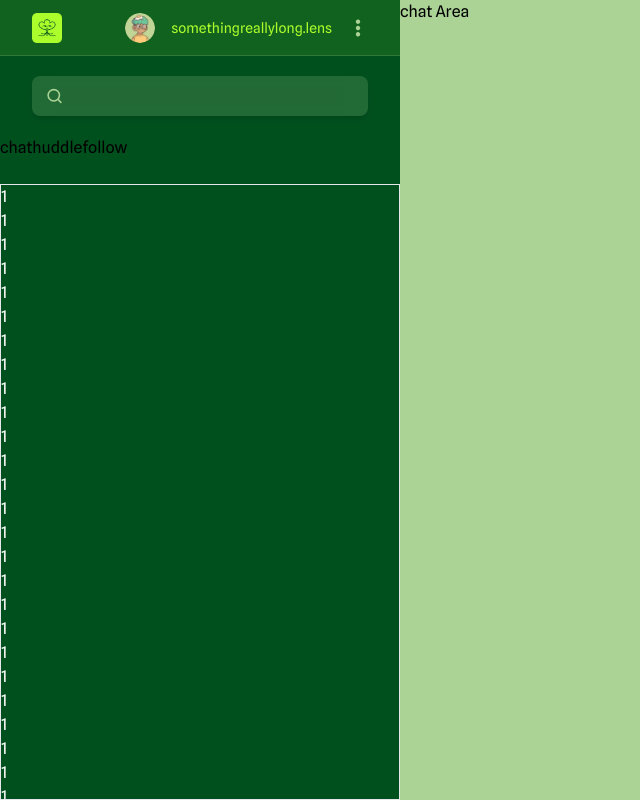
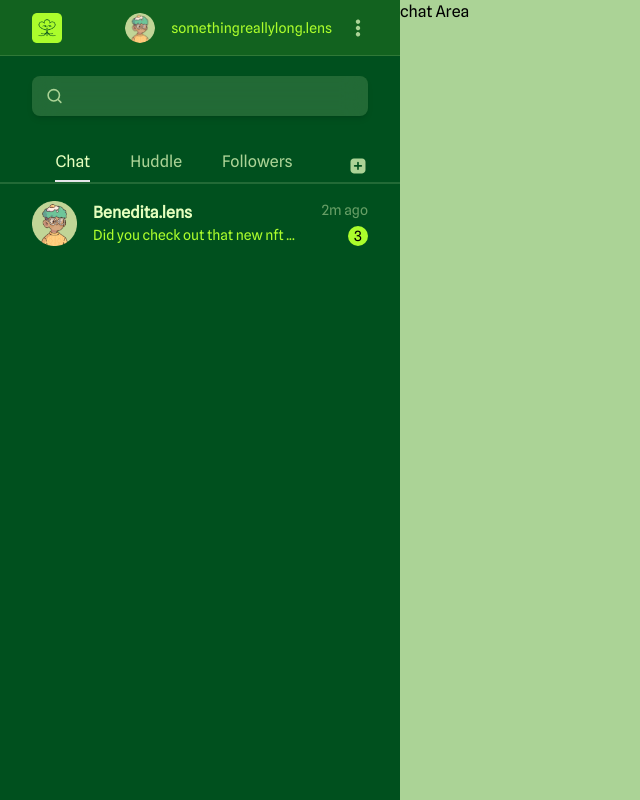
Before and after one commit to harry-sketch/Lens-Revamp, a Next.js app: page /conference in a window 1280 px wide. Shown: the whole page, without its empty margins (0-640 px from the left). Built offline with nearby package versions, Linux system fonts and the light colour scheme.

Commit message:
add: sidebar area

```diff
--- a/package.json
+++ b/package.json
@@ -10,6 +10,7 @@
   },
   "dependencies": {
     "@next/font": "13.1.6",
+    "@radix-ui/react-tabs": "^1.0.2",
     "@types/node": "18.11.18",
     "@types/react": "18.0.27",
     "@types/react-dom": "18.0.10",
--- a/src/Assets/BasicIcons.tsx
+++ b/src/Assets/BasicIcons.tsx
@@ -32,6 +32,20 @@ const BasicIcons: svgtype = {
       />
     </svg>
   ),
+  add: (
+    <svg
+      width="20"
+      height="20"
+      viewBox="0 0 20 20"
+      fill="none"
+      xmlns="http://www.w3.org/2000/svg"
+    >
+      <path
+        d="M5.82552 2.44141C3.98469 2.44141 2.49219 3.93391 2.49219 5.77474V14.1081C2.49219 15.9489 3.98469 17.4414 5.82552 17.4414H14.1588C15.9997 17.4414 17.4922 15.9489 17.4922 14.1081V5.77474C17.4922 3.93391 15.9997 2.44141 14.1588 2.44141H5.82552ZM9.99218 5.77474C10.4522 5.77474 10.8255 6.14807 10.8255 6.60807V9.10807H13.3255C13.7855 9.10807 14.1588 9.4814 14.1588 9.9414C14.1588 10.4014 13.7855 10.7747 13.3255 10.7747H10.8255V13.2747C10.8255 13.7347 10.4522 14.1081 9.99218 14.1081C9.53218 14.1081 9.15885 13.7347 9.15885 13.2747V10.7747H6.65885C6.19885 10.7747 5.82552 10.4014 5.82552 9.9414C5.82552 9.4814 6.19885 9.10807 6.65885 9.10807H9.15885V6.60807C9.15885 6.14807 9.53218 5.77474 9.99218 5.77474Z"
+        fill="#ABD396"
+      />
+    </svg>
+  ),
 };
 
 export default BasicIcons;
--- /dev/null
+++ b/src/components/Conference/Sidebar/ChatTab/ChatTab.tsx
@@ -0,0 +1,16 @@
+import { sliceMsg } from "@/utils/helpers";
+import Image from "next/image";
+import HandleStrp from "./HandleStrp";
+
+const ChatTab = () => (
+  <>
+    <HandleStrp
+      unreadCnt={3}
+      handleName="Benedita.lens"
+      timestamp="2m ago"
+      msg="Did you check out that new nft collection called, Doodles?"
+    />
+  </>
+);
+
+export default ChatTab;
--- /dev/null
+++ b/src/components/Conference/Sidebar/ChatTab/HandleStrp.tsx
@@ -0,0 +1,47 @@
+import React from "react";
+import Image from "next/image";
+
+// Utils
+import { sliceMsg } from "@/utils/helpers";
+
+interface Props {
+  msg: string;
+  handleName: string;
+  timestamp: string;
+  unreadCnt: number;
+}
+
+const HandleStrp: React.FC<Props> = ({
+  handleName,
+  msg,
+  timestamp,
+  unreadCnt,
+}) => (
+  <div className="flex items-center justify-between">
+    <div className="flex items-center gap-4">
+      <Image
+        src="/images/SidebarAvatar.png"
+        alt="peer-avatar"
+        width={45}
+        height={45}
+        className="object-contain"
+      />
+      <div>
+        <div className="text-base font-semibold text-custom-lens04">
+          {handleName}
+        </div>
+        <div className="truncate text-custom-lens02 text-sm font-normal">
+          {sliceMsg(msg)}
+        </div>
+      </div>
+    </div>
+    <div className="flex items-end flex-col gap-1.5">
+      <div className="text-custom-lens03/60 text-sm">{timestamp}</div>
+      <div className="bg-custom-lens02 rounded-full text-sm font-medium h-5 w-5 grid place-items-center">
+        {unreadCnt}
+      </div>
+    </div>
+  </div>
+);
+
+export default React.memo(HandleStrp);
--- a/src/components/Conference/Sidebar/Sidebar.tsx
+++ b/src/components/Conference/Sidebar/Sidebar.tsx
@@ -1,12 +1,30 @@
 "use client";
 
+import { useState } from "react";
+
 // Components
+import ChatTab from "./ChatTab/ChatTab";
 import Navbox from "./Navbox/Navbox";
+import Tabs from "@/components/common/Tabs";
 import BasicInput from "@/components/common/BasicInput";
-import { useState } from "react";
+
+// Assets
+import BasicIcons from "@/Assets/BasicIcons";
 
 const Sidebar = () => {
   const [searchHandle, setSearchHandle] = useState<string>("");
+
+  const [activeTab, setActiveTab] = useState<number>(1);
+
+  const tabsHeader = ["Chat", "Huddle", "Followers"];
+
+  const TabsData: {
+    [key: number]: JSX.Element;
+  } = {
+    1: <ChatTab />,
+    2: <div>huddle</div>,
+    3: <div>followers</div>,
+  };
 
   return (
     <aside className="w-[400px] h-full">
@@ -19,16 +37,18 @@ const Sidebar = () => {
         />
       </div>
 
-      <div className="h-[6%]">
-        <span>chat</span>
-        <span>huddle</span>
-        <span>follow</span>
+      <div className="h-[6%] flex items-end justify-between border-b-2 border-rgbColors-3 px-8 gap-8">
+        <Tabs
+          className="justify-center"
+          tabsHeader={tabsHeader}
+          activeTab={activeTab}
+          setActiveTab={setActiveTab}
+        />
+        <div className="cursor-pointer pb-1.5">{BasicIcons.add}</div>
       </div>
 
-      <div className="overflow-y-auto text-white border h-[77%]">
-        {Array.from({ length: 100 }).map((_, i) => (
-          <div>{1}</div>
-        ))}
+      <div className="overflow-y-auto  h-[77%]  pt-4 px-8 overflow-x-hidden">
+        {activeTab ? TabsData[activeTab] : null}
       </div>
     </aside>
   );
--- /dev/null
+++ b/src/components/common/Tabs.tsx
@@ -0,0 +1,48 @@
+import React from "react";
+
+// UI Primitive
+import * as RadixTabs from "@radix-ui/react-tabs";
+
+interface Props {
+  activeTab: number;
+  className?: string;
+  tabsHeader: Array<string>;
+  setActiveTab: (activeTab: number) => void;
+}
+
+const Tabs: React.FC<Props> = ({
+  tabsHeader,
+  activeTab,
+  setActiveTab,
+  className,
+}) => (
+  <RadixTabs.Root
+    defaultValue={`tab-${activeTab.toString()}`}
+    className="w-full"
+  >
+    <RadixTabs.TabsList className={`flex items-center  gap-10 ${className}`}>
+      {tabsHeader.map((tab, i) => {
+        if (tab) {
+          return (
+            <RadixTabs.TabsTrigger
+              value={`tab-${i + 1}`}
+              key={`tabs-toggle-${i + 1}`}
+              onClick={() => setActiveTab(i + 1)}
+              className={`transition-all duration-300 ease-out pb-1.5 font-medium text-base ${
+                activeTab === i + 1
+                  ? "border-b-2 text-custom-lens04"
+                  : "border-transparent text-custom-lens03 border-b-2"
+              }`}
+            >
+              {tab}
+            </RadixTabs.TabsTrigger>
+          );
+        }
+
+        return null;
+      })}
+    </RadixTabs.TabsList>
+  </RadixTabs.Root>
+);
+
+export default React.memo(Tabs);
--- a/src/utils/helpers.ts
+++ b/src/utils/helpers.ts
@@ -1 +1,3 @@
-import { Spline_Sans } from "@next/font/google";
+export const sliceMsg = (msg: string) => {
+  return `${msg.slice(0, 31)}...`;
+};
--- a/tailwind.config.js
+++ b/tailwind.config.js
@@ -16,6 +16,7 @@ module.exports = {
           lens01: "#00501E",
           lens02: "#ABFD2C",
           lens03: "#ABD396",
+          lens04: "#E5FFBE",
         },
         btn: {
           primary: "#E5FFBE",
```
Also changed, not shown: 1 other file (tests, documents, lock files or other folders).
